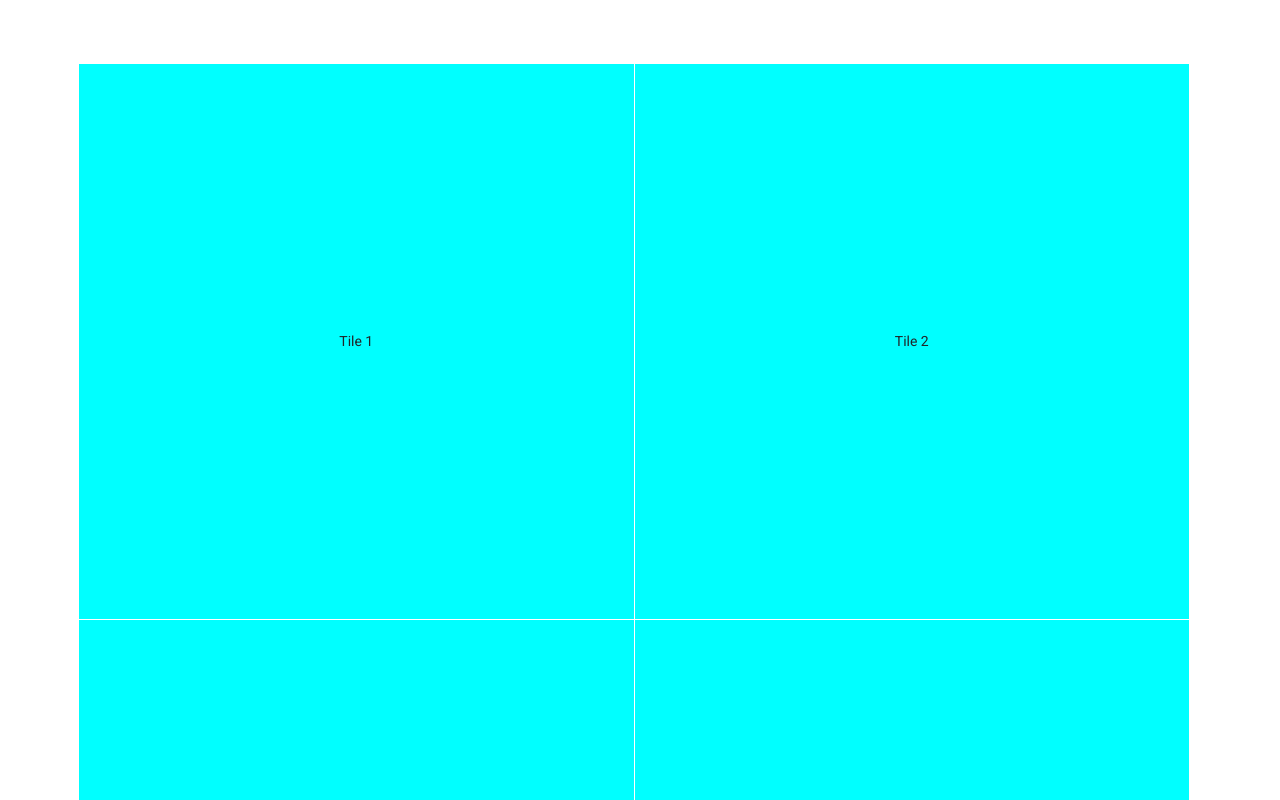
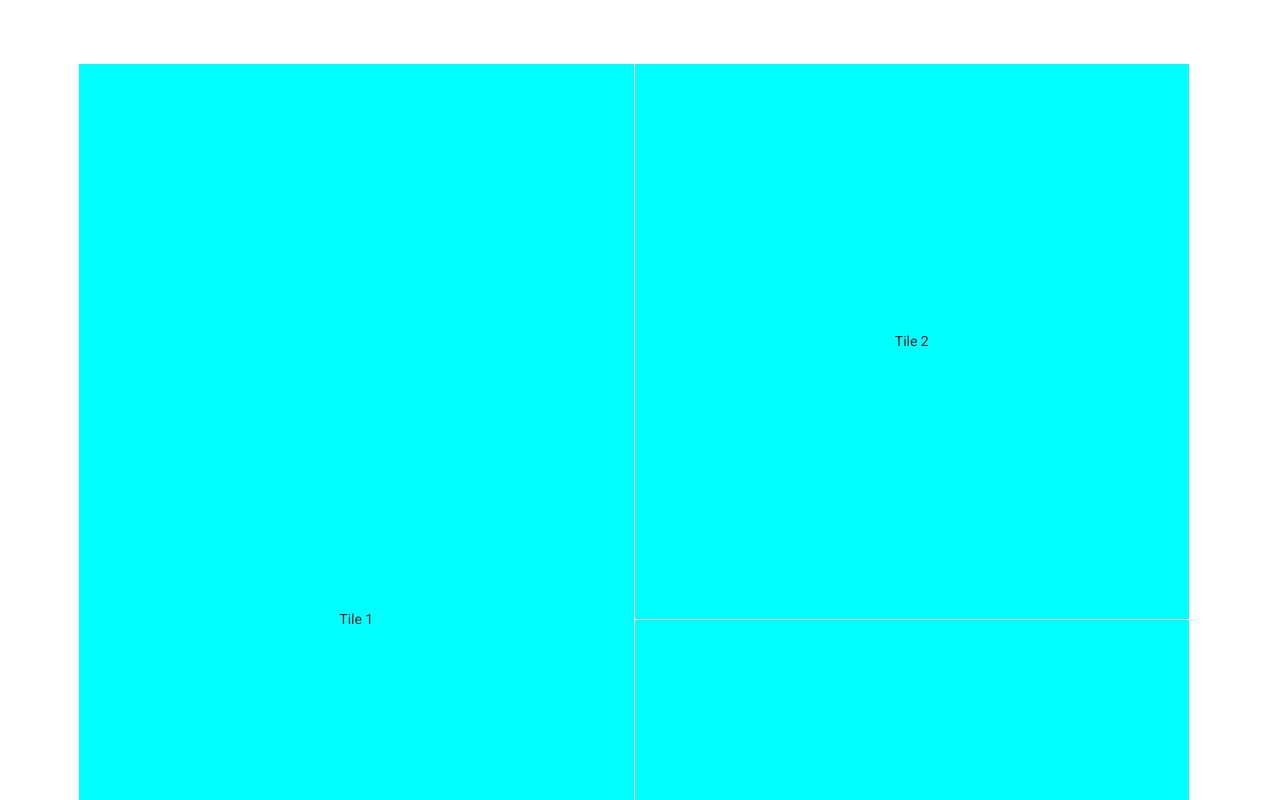
Before and after one commit to ShohrabRustam/MaterialUI, an Angular app: page / in a window 1280 px wide. Shown: the top 800 px of the page. Built offline with nearby package versions, Linux system fonts and the light colour scheme.

Commit message:
rowspan inside the mat-grid-tile

```diff
--- a/src/app/gridlist/gridlist.component.html
+++ b/src/app/gridlist/gridlist.component.html
@@ -1,6 +1,6 @@
 <div class="container">
 <mat-grid-list cols="2">
-  <mat-grid-tile>Tile 1</mat-grid-tile>
+  <mat-grid-tile rowspan="2">Tile 1</mat-grid-tile>
   <mat-grid-tile>Tile 2</mat-grid-tile>
   <mat-grid-tile>Tile 3</mat-grid-tile>
   <mat-grid-tile>Tile 4</mat-grid-tile>
```
